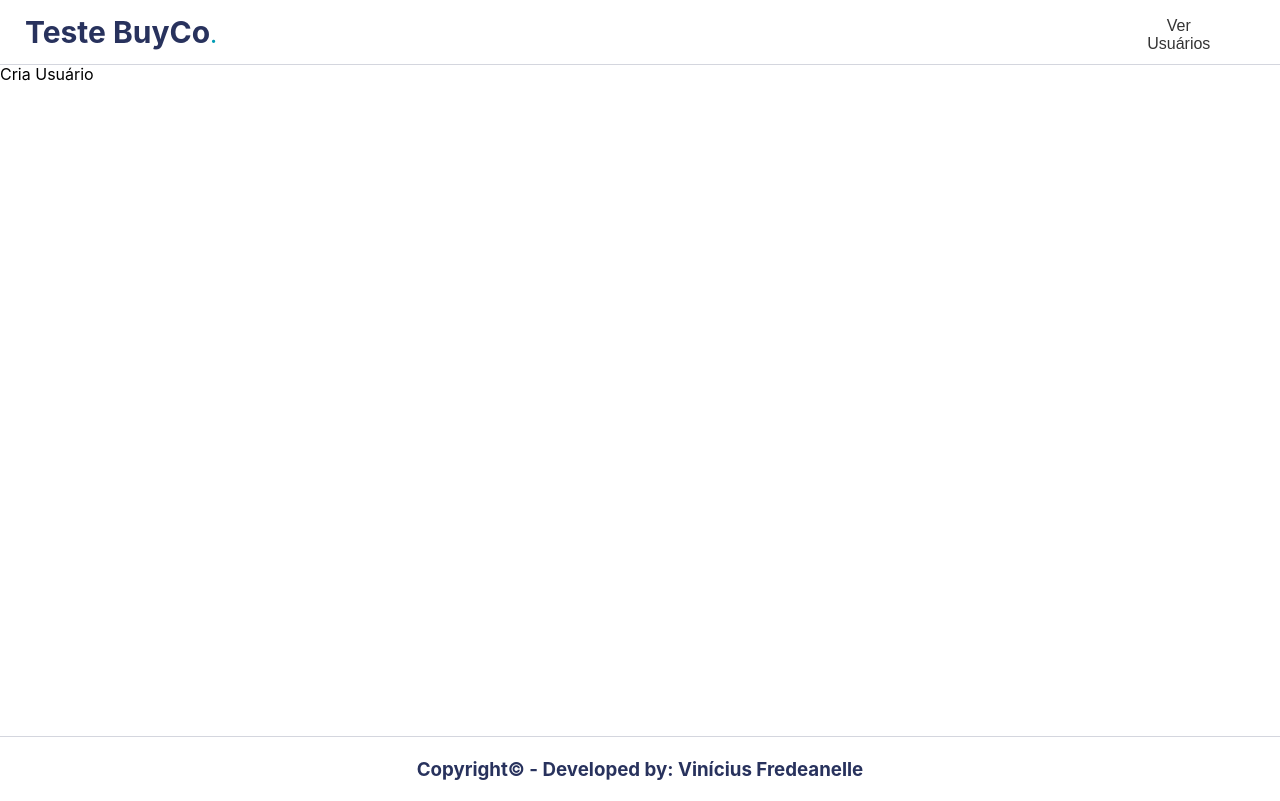
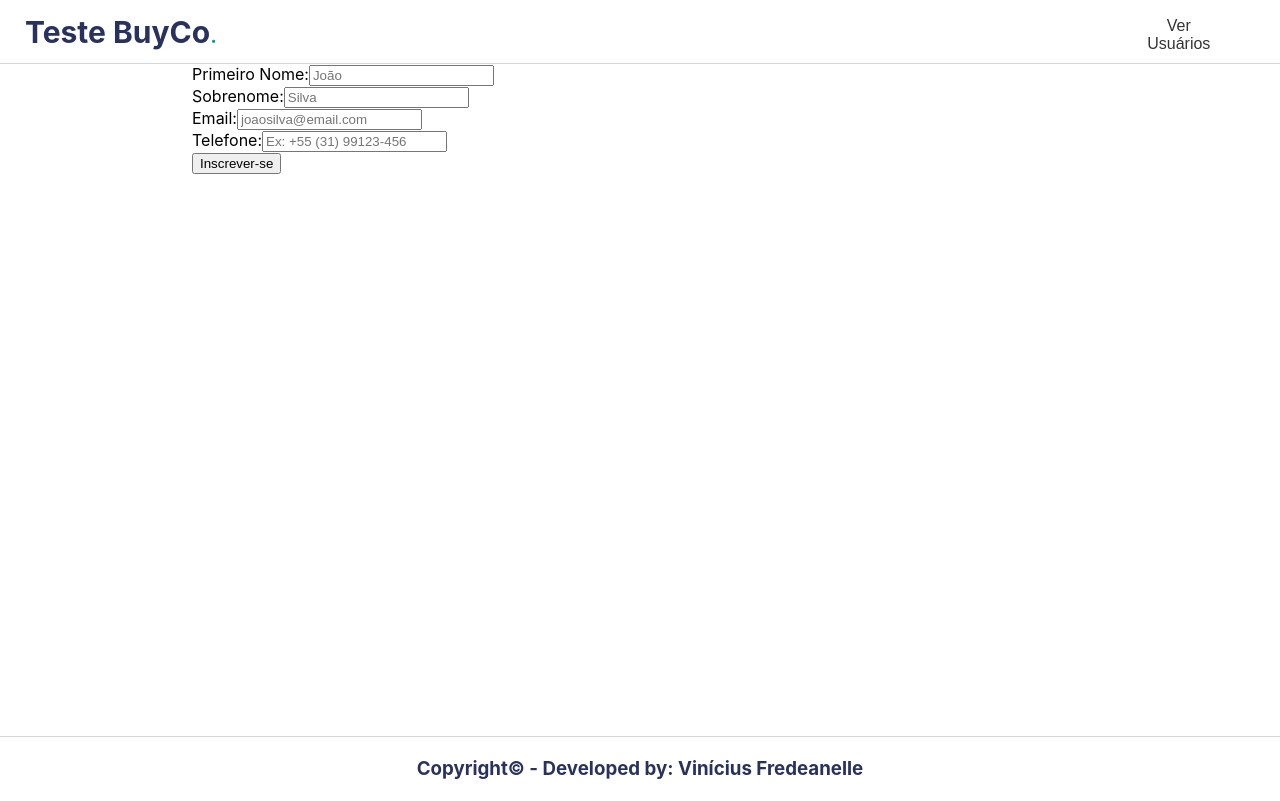
Before and after one commit to 7918-fredianelli/teste-BuyCo, a React (Create React App) app in the folder buy_co/: page /signup in a window 1280 px wide. Built offline with nearby package versions, Linux system fonts and the light colour scheme.

Commit message:
Iniciando criação de usuário

```diff
--- a/buy_co/src/Components/CreateUser/CreateUser.js
+++ b/buy_co/src/Components/CreateUser/CreateUser.js
@@ -1,8 +1,79 @@
-import React from "react";
+import React, {useState} from "react";
+import {useForm} from "../Hooks/CustomHooks";
+import {Main} from "./stylesCreateUser";
 
 function CreateUser(){
+
+    const { form, onChange } = useForm({
+        firstName: "",
+        lastName: "",
+        email: "",
+        phone: "",
+        profissao: "",
+        nacionalidade: "",
+        idViagens: ""
+    });
+
+    const handleInputChange = event => {
+      const { name, value } = event.target;
+
+      onChange(name, value);
+    };
+
+    const abc = (event)=>{
+        event.preventDefault()
+        console.log("Abc")
+    }
     return(
-        <div>Cria Usuário</div>
+        <Main>
+            <form onSubmit={abc}>
+                <div>
+                <label>Primeiro Nome:</label>
+                <input
+                    name="firstName"
+                    placeholder="João"
+                    pattern={"[A-Za-z]{3,}"}
+                    title="O nome deve ter no mínimo 3 letras"
+                    value={form.firstName}
+                    onChange={handleInputChange}
+                    required
+                />
+                </div>
+                <div>
+                <label>Sobrenome:</label>
+                <input
+                    name="lastName"
+                    placeholder="Silva"
+                    pattern={"[A-Za-z]{3,}"}
+                    title="O nome deve ter no mínimo 3 letras"
+                    value={form.firstName}
+                    onChange={handleInputChange}
+                    required
+                />
+                </div>
+                <div>
+                <label>Email:</label>
+                <input
+                    name="email"
+                    placeholder="joaosilva@email.com"
+                    value={form.email}
+                    onChange={handleInputChange}
+                    required
+                />
+                </div>
+                <div>
+                <label>Telefone:</label>
+                <input
+                    name="phone"
+                    placeholder="Ex: +55 (31) 99123-456"
+                    value={form.phone}
+                    onChange={handleInputChange}
+                    required
+                />
+                </div>
+                <button>Inscrever-se</button>
+            </form>
+        </Main>
     )
 }
 export default CreateUser;
--- a/buy_co/src/Components/CreateUser/stylesCreateUser.js
+++ b/buy_co/src/Components/CreateUser/stylesCreateUser.js
@@ -0,0 +1,12 @@
+import styled from "styled-components";
+
+export const Main = styled.main`
+    grid-column: 2/3;
+    grid-row: 2/3;
+    margin: 0;
+    padding: 0;
+    border: ${props => props.borda};
+    display: ${props => props.display};
+    grid-template-columns: ${props => props.coluna};
+    grid-template-rows: ${props => props.linha};
+`;
--- a/buy_co/src/Components/Footer/stylesFooter.js
+++ b/buy_co/src/Components/Footer/stylesFooter.js
@@ -1,13 +1,13 @@
 import styled from "styled-components";
 
 export const Foot = styled.footer`
+    grid-column: 1/4;
     grid-row: 3/4;
     display: flex;
     align-items: center;
     justify-content: center;
     color: #28325d;
     border-top: 1px solid  rgba(40, 50, 93, 0.2);
-    height: 100%;
 `
 export const Caption = styled.h3`
     margin: 0;
--- a/buy_co/src/Components/Header/Header.js
+++ b/buy_co/src/Components/Header/Header.js
@@ -1,7 +1,7 @@
 import React from "react";
 import {Head, Title, TitlePoint, But} from "./stylesHeader"
 import {useLocation} from "react-router-dom";
-import useUrl from "../Hooks/CustomHooks";
+import {useUrl} from "../Hooks/CustomHooks";
 
 function Header(){
     const location = useLocation();
--- a/buy_co/src/Components/Header/stylesHeader.js
+++ b/buy_co/src/Components/Header/stylesHeader.js
@@ -1,6 +1,7 @@
 import styled from "styled-components";
 
 export const Head = styled.header`
+  grid-column: 1/4;
   grid-row: 1/2;
   display: flex;
   align-items: center;
@@ -8,7 +9,6 @@ export const Head = styled.header`
   background-color: white;
   color:   #28325d;
   border-bottom: 1px solid  rgba(40, 50, 93, 0.2);
-  height: 100%;
   >*{
     margin: 0 25px;
   }
--- a/buy_co/src/Components/Hooks/CustomHooks.js
+++ b/buy_co/src/Components/Hooks/CustomHooks.js
@@ -1,11 +1,23 @@
-import React from "react";
+import React, {useState} from "react";
 import {useHistory} from "react-router-dom";
 
-const useUrl = get =>{
+export const useUrl = get =>{
     const history = useHistory();
     const route = ()=>{
        history.push(get)
     }
     return [route]
- }
- export default useUrl
+ };
+
+
+export const useForm = initialValues => {
+
+   const [form, setForm] = useState(initialValues);
+
+   const onChange = (name, value) => {
+     const newForm = { ...form, [name]: value };
+     setForm(newForm);
+   };
+
+   return { form, onChange };
+ };
--- a/buy_co/src/Components/Router/stylesRouter.js
+++ b/buy_co/src/Components/Router/stylesRouter.js
@@ -6,4 +6,5 @@ export const SolidPage = styled.body`
     height: 100vh;
     display: grid;
     grid-template-rows: 8vh 84vh 8vh;
+    grid-template-columns: 15vw 70vw 15vw;
 `
```
